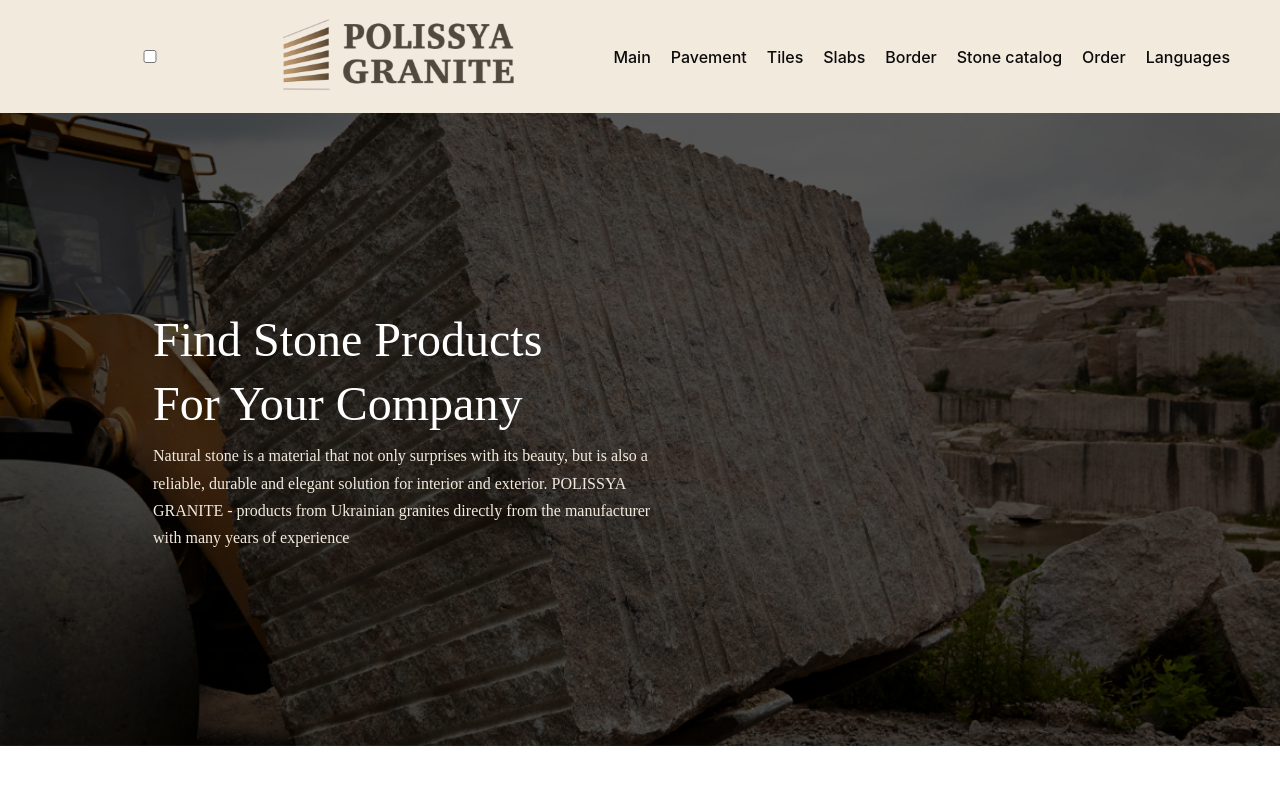
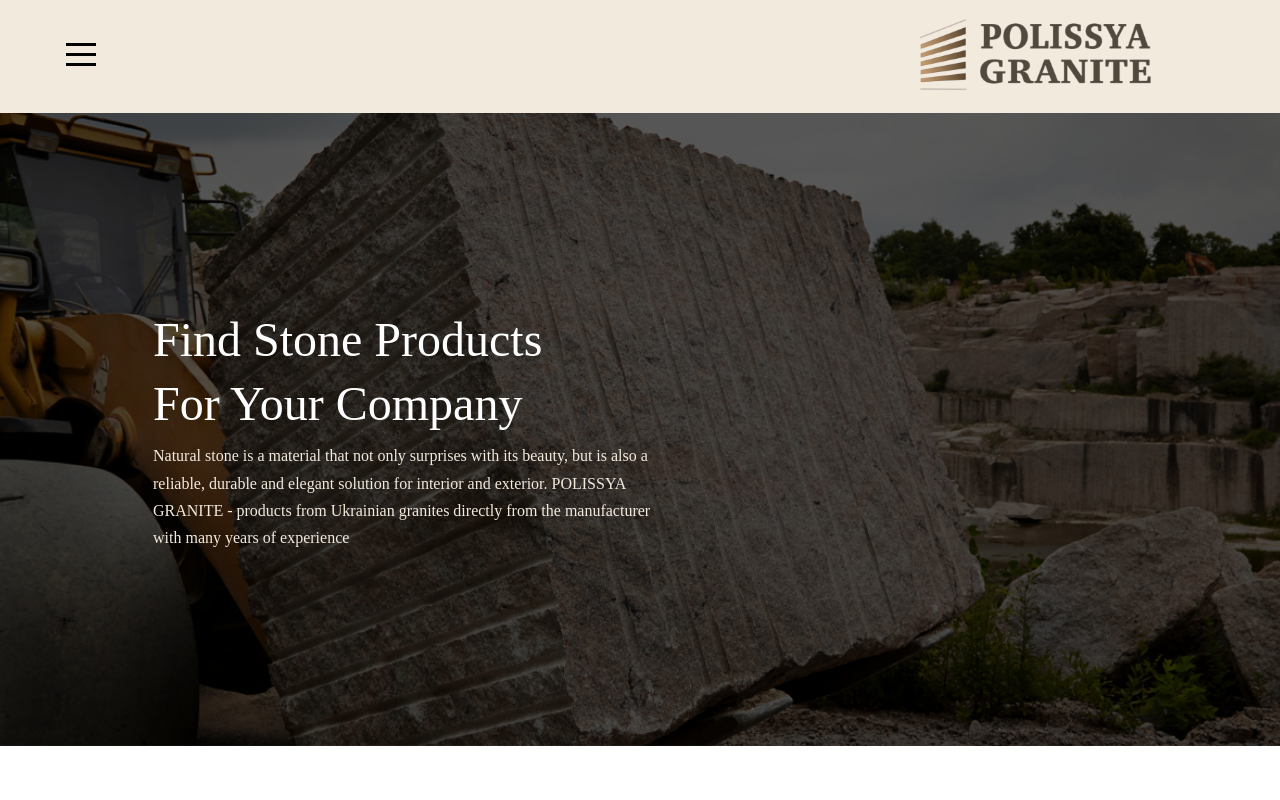
Before and after one commit to denhumen/polissyagranite.react-app, a React (Create React App) app: page / in a window 1280 px wide. Shown: the top 800 px of the page. Built offline with nearby package versions, Linux system fonts and the light colour scheme; no server answers; the database is empty.

Commit message:
Header done

```diff
--- a/src/assets/css/navbar.css
+++ b/src/assets/css/navbar.css
@@ -25,11 +25,6 @@
 .menu {
     display: flex;
     white-space: nowrap;
-
-}
-
-.menu.open {
-    display: block;
 }
 
 .menu ul {
@@ -41,8 +36,9 @@
 
 .menu li {
     padding: 10px;
+}
 
-}
+
 
 .menu li a {
     text-decoration: none;
@@ -58,8 +54,7 @@
 .hamburger-line {
     width: 30px;
     height: 3px;
-    background-color: white;
-    margin: 5px 0;
+    background-color: rgb(4, 3, 3);
 }
 
 .dropdown-content {
@@ -81,51 +76,76 @@
 }
 
 .dropdown-content a:hover {
-    background-color: red
+    background-color: red;
 }
 
 .dropdown:hover .dropdown-content {
     display: block;
 }
 
-@media (max-width: 768px) {
+.menu-toggle {
+    display: none;
+}
+
+@media (max-width: 1300px) {
     .hamburger {
         display: block;
     }
 
+    .menu {
+        display: none;
+    }
+
+    .menu.open li {
+        padding: 20px;
+    }
 
     .menu.open {
         display: flex;
         flex-direction: column;
-        position: relative;
+        position: absolute;
+        background: #F3EADE;
+        top: 112px;
+        padding-top: 100px;
+        max-width: 300px;
+        padding: 5vw;
+        transition: transform 0.5s ease-in-out;
+        opacity: 0.96;
 
     }
 
-    /* .menu {
-        position: relative;
-        top: 0px;
-        left: 0;
-        width: 100%;
-        background-color: #F3EADE;
+    .nav_list {
 
-    } */
-    .menu{
-        display: none;
+        max-width: 300px;
+        padding-top: 100px;
+        flex-direction: column;
+        transition: transform 0.5s ease-in-out;
     }
 
     .menu li {
         text-align: center;
-        width: 100%;
-
     }
 
-    .nav_list{
-        background: #F3EADE;
+    .menu-toggle {
+        position: absolute;
+        display: block;
+        height: 32px;
+        width: 30px;
+        top: 40px;
+        left: 25px;
+        z-index: 5;
+        opacity: 0;
+    }
+
+    .hamburger {
+        display: block;
+        height: 23px;
+        width: 35px;
+        position: relative;
+        left: 2vw;
+        z-index: 2;
         display: flex;
         flex-direction: column;
-        position: absolute;
-        left: -100vw;
-        top: 10vw;
-
+        justify-content: space-between;
     }
 }
--- a/src/components/Header.js
+++ b/src/components/Header.js
@@ -44,7 +44,7 @@ function Header({isAdmin}) {
                         <li><a href="#blog">{t("header.menu6")}</a></li>
                         <li><a href="#contact">{t("header.menu7")}</a></li>
                         <li onClick={toggleDropdown} className="dropdown">
-                            <a href="#">Languages</a>
+                            <a href="#">{t("header.lang")}</a>
                             {isDropdownOpen && (
                                 <ul className="dropdown-content">
                                     <li onClick={() => handleLanguageChange('en')}><a href="#">EN</a></li>
--- a/src/translations/en/global.json
+++ b/src/translations/en/global.json
@@ -7,6 +7,7 @@
         "menu5" : "Border",
         "menu6" : "Stone catalog",
         "menu7" : "Order",
+        "lang"  : "Language",
         "logout": "Logout"
     },
 
--- a/src/translations/pl/global.json
+++ b/src/translations/pl/global.json
@@ -7,6 +7,7 @@
         "menu5" : "Krawężnik",
         "menu6" : "Katalog kamieni",
         "menu7" : "Zamówić",
+        "lang"  : "Język",
         "logout": "Wylogowanie"
     },
 
--- a/src/translations/ua/global.json
+++ b/src/translations/ua/global.json
@@ -7,6 +7,7 @@
         "menu5" : "Бордюр",
         "menu6" : "Каталог каменю",
         "menu7" : "Замовити",
+        "lang"  : "Мова",
         "logout": "Вихід"
     },
 
```
